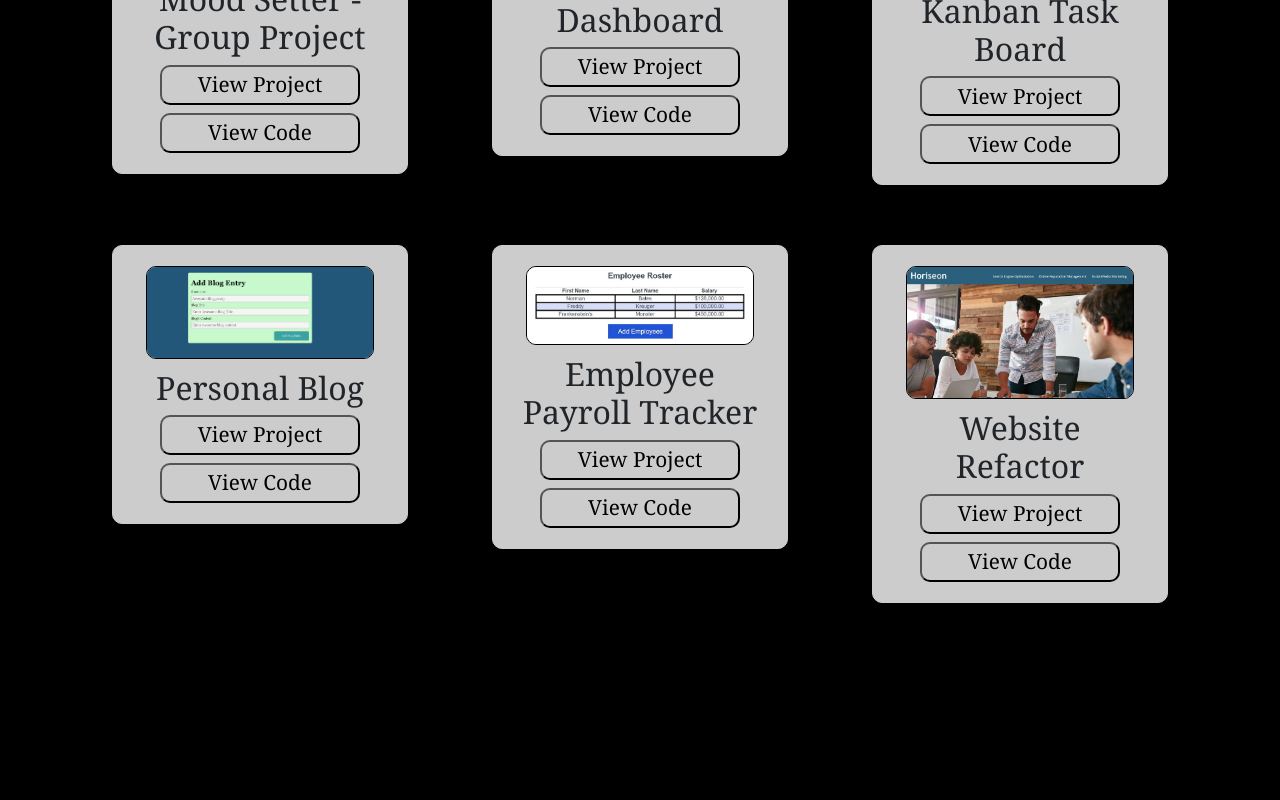
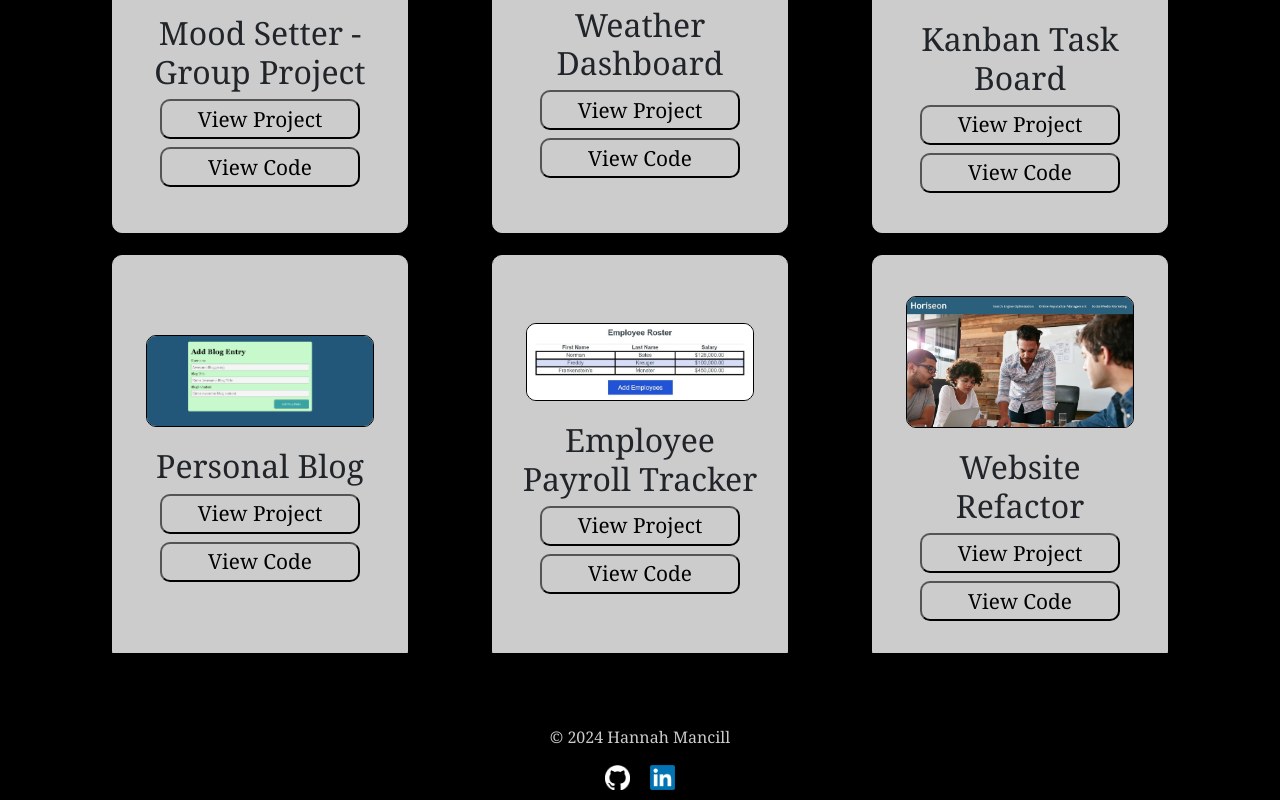
Before and after one commit to mancillh/Hannah-Mancill-Digital-Portfolio, a React (Vite) app: page /front-end in a window 1280 px wide. Shown: the part 777-1577 px from the top of the page. Before the commit the page ends 1410 px from the top, so only its background shows below. Built offline with nearby package versions, Linux system fonts and the light colour scheme.

Commit message:
styled dropdown menu

```diff
--- a/src/App.jsx
+++ b/src/App.jsx
@@ -1,6 +1,6 @@
 // Component Imports
 import { Outlet } from 'react-router-dom';
-// import Footer from "./components/Footer";
+import Footer from "./components/Footer";
 import Header from "./components/Header";
 
 // Bootstrap Styles
@@ -14,7 +14,7 @@ function App() {
     <>
       <Header />
       <Outlet />
-      {/* <Footer /> */}
+      <Footer />
     </>
   )
 }
--- a/src/pages/BackEndWork.jsx
+++ b/src/pages/BackEndWork.jsx
@@ -1,11 +1,12 @@
-import Project from "../components/Project";
-import { Row, Col } from 'react-bootstrap';
+// import Project from "../components/Project";
+// import { Row, Col } from 'react-bootstrap';
 
 export default function BackEndWork() {
 return (
         <>
             <h2>Back End Projects</h2>
-            <div className='container'>
+            <p>In development... Come back soon for back end projects</p>
+            {/* <div className='container'>
                 <Row>
                     <Col>
                         <Project
@@ -64,7 +65,7 @@ return (
                         />
                     </Col>
                 </Row>
-            </div >
+            </div > */}
         </>
     )
 }
--- a/src/styles/Footer.css
+++ b/src/styles/Footer.css
@@ -22,7 +22,7 @@ h6 {
     background-color: black;
 }
 
-img {
+footer img {
     height: 25px;
     margin: 10px;
     background-color: black;
--- a/src/styles/Navigation.css
+++ b/src/styles/Navigation.css
@@ -31,12 +31,8 @@
   color:  aqua;
 }
 
-.dropdown-menu {
-  background-color:  black;
-}
-
 .dropdown-menu a{
-  background-color:  black;
+  background-color: black;
   width:fit-content;
 }
 
@@ -44,3 +40,8 @@
   background-color:  black;
   color: aqua;
 }
+
+div .dropdown-menu {
+  background-color:  black;
+  border: aqua solid;
+}
--- a/src/styles/Project.css
+++ b/src/styles/Project.css
@@ -9,6 +9,7 @@
     align-items: center;
     position: relative;
     background-color: hsl(0, 0%, 80%);
+    height: 95%;
 }
 
 .card .card-image{
@@ -16,6 +17,7 @@
     height: auto;
     border-radius: 10px;
     margin: auto;
+    margin-bottom: 10px;
     border: 1px solid black;
 }
 
```
Also changed, not shown: src/styles/PageStyling.css (+6 -6 lines).
